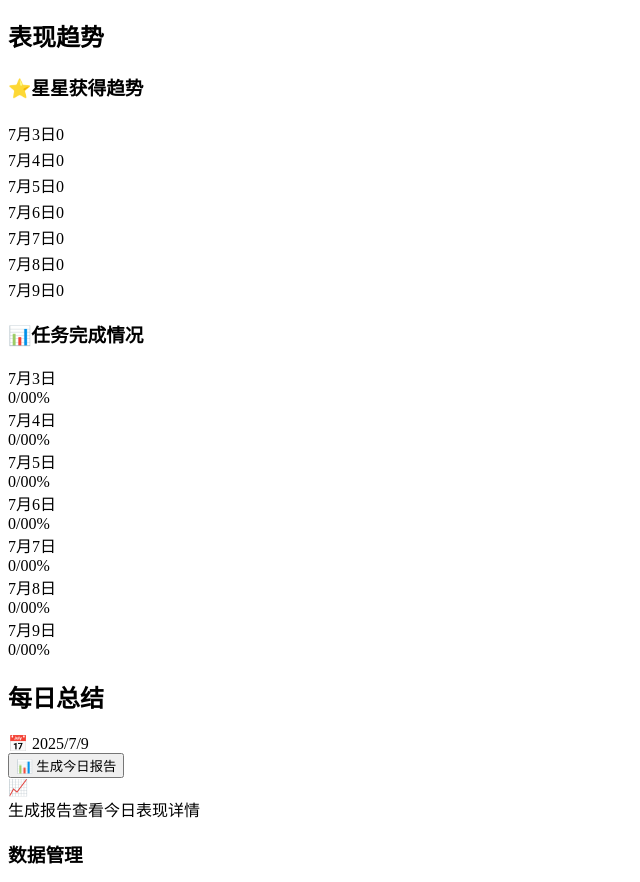
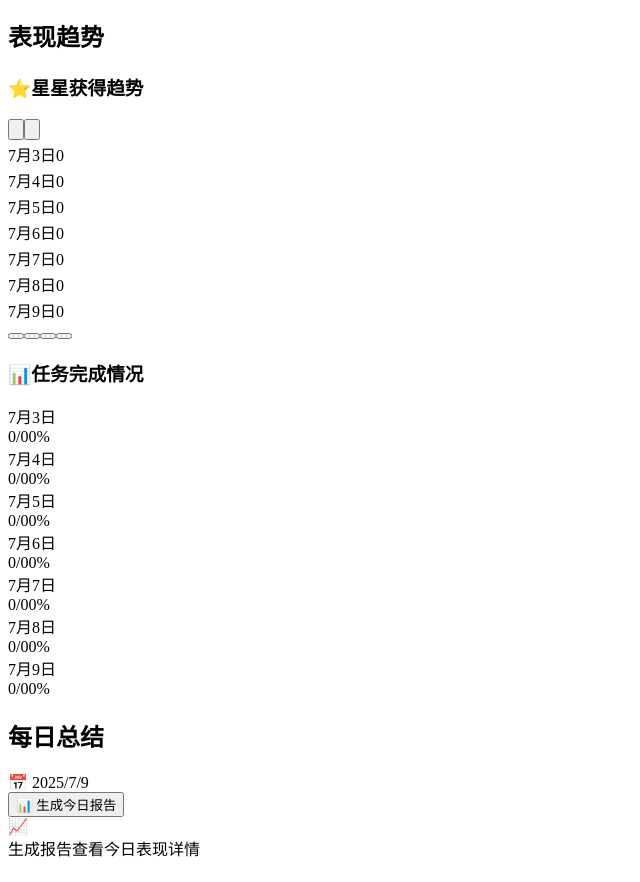
Before and after one commit to shuyx/piggy-bank-new, a React (Create React App) app: page / in a window 1280 px wide. Shown: the part 1461-2343 px from the top of the page, without its empty margins (0-640 px from the left). Built offline with nearby package versions, Linux system fonts and the light colour scheme.

Commit message:
v2.3.1-2 修改日期滑块

```diff
--- a/src/components/WeeklyChart.tsx
+++ b/src/components/WeeklyChart.tsx
@@ -1,4 +1,4 @@
-import React, { useState, useEffect } from 'react';
+import React, { useState } from 'react';
 
 interface ChartData {
   date: string;
@@ -20,8 +20,6 @@ interface WeeklyChartProps {
 }
 
 export const WeeklyChart: React.FC<WeeklyChartProps> = ({ chartData, maxStars, dailyRecords }) => {
-  const [sliderPosition, setSliderPosition] = useState(0); // 滑块位置 (0-100)
-  const [isDragging, setIsDragging] = useState(false);
   const [weekIndex, setWeekIndex] = useState(0); // 当前周索引 (0=本周, 1=上周, 2=两周前, 3=三周前)
 
   // 生成按周分组的历史数据（最近4周）
@@ -68,68 +66,14 @@ export const WeeklyChart: React.FC<WeeklyChartProps> = ({ chartData, maxStars, d
   // 计算当前显示数据的最大星星数
   const currentMaxStars = Math.max(...visibleDaysData.map(d => d.stars), 10);
 
-  // 磁吸到周位置
-  const snapToWeekPosition = (position: number) => {
-    const weekPositions = [0, 33.33, 66.67, 100]; // 4个周位置
-    const closest = weekPositions.reduce((prev, curr) =>
-      Math.abs(curr - position) < Math.abs(prev - position) ? curr : prev
-    );
-    const newWeekIndex = weekPositions.indexOf(closest);
-    setWeekIndex(newWeekIndex);
-    setSliderPosition(closest);
+  // 页面切换功能
+  const handlePrevious = () => {
+    setWeekIndex((prev) => (prev > 0 ? prev - 1 : weeksData.length - 1));
   };
 
-  // 处理滑块拖动
-  const handleSliderMove = (e: React.MouseEvent | React.TouchEvent) => {
-    if (!isDragging) return;
-
-    const rect = (e.currentTarget as HTMLElement).getBoundingClientRect();
-    const clientX = 'touches' in e ? e.touches[0].clientX : e.clientX;
-    const position = ((clientX - rect.left) / rect.width) * 100;
-    setSliderPosition(Math.max(0, Math.min(100, position)));
+  const handleNext = () => {
+    setWeekIndex((prev) => (prev < weeksData.length - 1 ? prev + 1 : 0));
   };
-
-  const handleSliderStart = (e: React.MouseEvent | React.TouchEvent) => {
-    setIsDragging(true);
-    handleSliderMove(e);
-  };
-
-  const handleSliderEnd = () => {
-    setIsDragging(false);
-    snapToWeekPosition(sliderPosition);
-  };
-
-
-  // 添加全局事件监听器
-  useEffect(() => {
-    if (isDragging) {
-      const handleMouseMove = (e: MouseEvent) => {
-        const sliderElement = document.querySelector('.slider-container');
-        if (sliderElement) {
-          const rect = sliderElement.getBoundingClientRect();
-          const position = ((e.clientX - rect.left) / rect.width) * 100;
-          setSliderPosition(Math.max(0, Math.min(100, position)));
-        }
-      };
-
-      const handleMouseUp = () => {
-        setIsDragging(false);
-        snapToWeekPosition(sliderPosition);
-      };
-
-      document.addEventListener('mousemove', handleMouseMove);
-      document.addEventListener('mouseup', handleMouseUp);
-      document.addEventListener('touchmove', handleMouseMove as any);
-      document.addEventListener('touchend', handleMouseUp);
-
-      return () => {
-        document.removeEventListener('mousemove', handleMouseMove);
-        document.removeEventListener('mouseup', handleMouseUp);
-        document.removeEventListener('touchmove', handleMouseMove as any);
-        document.removeEventListener('touchend', handleMouseUp);
-      };
-    }
-  }, [isDragging, sliderPosition]);
 
   return (
     <div className="bg-white rounded-2xl shadow-lg p-6 hover:shadow-xl transition-shadow">
@@ -145,6 +89,30 @@ export const WeeklyChart: React.FC<WeeklyChartProps> = ({ chartData, maxStars, d
             星星获得趋势
           </h3>
           <div className="relative">
+            {/* 导航箭头 */}
+            {weeksData.length > 1 && (
+              <>
+                <button
+                  onClick={handlePrevious}
+                  className="absolute left-0 top-1/2 transform -translate-y-1/2 -translate-x-2 sm:-translate-x-4 z-10 bg-white rounded-full shadow-lg p-1 sm:p-2 hover:bg-gray-100 transition-colors"
+                  aria-label="上一周"
+                >
+                  <svg className="w-4 h-4 sm:w-6 sm:h-6 text-gray-600" fill="none" stroke="currentColor" viewBox="0 0 24 24">
+                    <path strokeLinecap="round" strokeLinejoin="round" strokeWidth={2} d="M15 19l-7-7 7-7" />
+                  </svg>
+                </button>
+                <button
+                  onClick={handleNext}
+                  className="absolute right-0 top-1/2 transform -translate-y-1/2 translate-x-2 sm:translate-x-4 z-10 bg-white rounded-full shadow-lg p-1 sm:p-2 hover:bg-gray-100 transition-colors"
+                  aria-label="下一周"
+                >
+                  <svg className="w-4 h-4 sm:w-6 sm:h-6 text-gray-600" fill="none" stroke="currentColor" viewBox="0 0 24 24">
+                    <path strokeLinecap="round" strokeLinejoin="round" strokeWidth={2} d="M9 5l7 7-7 7" />
+                  </svg>
+                </button>
+              </>
+            )}
+
             <div className="flex items-end justify-between gap-2 h-32 bg-gradient-to-t from-yellow-50 to-transparent rounded-lg p-3">
               {visibleDaysData.map((day, index) => (
                 <div key={index} className="flex flex-col items-center flex-1">
@@ -162,42 +130,21 @@ export const WeeklyChart: React.FC<WeeklyChartProps> = ({ chartData, maxStars, d
               ))}
             </div>
 
-            {/* 滑块控件 */}
-            <div className="mt-4">
-              <div
-                className="slider-container relative w-full h-8 cursor-pointer"
-                onMouseDown={handleSliderStart}
-                onTouchStart={handleSliderStart}
-                onMouseMove={handleSliderMove}
-                onTouchMove={handleSliderMove}
-              >
-                {/* 滑块轨道背景 */}
-                <div className="absolute top-1/2 left-0 w-full h-3 bg-gray-300 rounded-full transform -translate-y-1/2 border border-gray-400"></div>
-
-                {/* 滑块进度条 */}
-                <div
-                  className="absolute top-1/2 left-0 h-3 bg-blue-500 rounded-full transform -translate-y-1/2 transition-all duration-300"
-                  style={{ width: `${sliderPosition}%` }}
-                ></div>
-
-                {/* 周位置标记点 */}
-                {[0, 33.33, 66.67, 100].map((position, index) => (
-                  <div
+            {/* 分页指示器 */}
+            {weeksData.length > 1 && (
+              <div className="flex justify-center mt-3 sm:mt-4 gap-1">
+                {weeksData.map((_, index) => (
+                  <button
                     key={index}
-                    className="absolute top-1/2 w-1 h-1 bg-gray-500 rounded-full transform -translate-y-1/2 -translate-x-1/2"
-                    style={{ left: `${position}%` }}
+                    onClick={() => setWeekIndex(index)}
+                    className={`w-2 h-2 rounded-full transition-colors ${
+                      index === weekIndex ? 'bg-piggy-orange' : 'bg-gray-300'
+                    }`}
+                    aria-label={`显示第${index + 1}周数据`}
                   />
                 ))}
-
-                {/* 滑块按钮 */}
-                <div
-                  className={`absolute top-1/2 w-6 h-6 bg-blue-600 rounded-full shadow-lg transform -translate-y-1/2 -translate-x-1/2 cursor-grab border-2 border-white ${isDragging ? 'cursor-grabbing scale-110' : ''} transition-all duration-200`}
-                  style={{ left: `${sliderPosition}%` }}
-                >
-                  <div className="absolute inset-1 bg-blue-400 rounded-full"></div>
-                </div>
               </div>
-            </div>
+            )}
           </div>
         </div>
 
```
